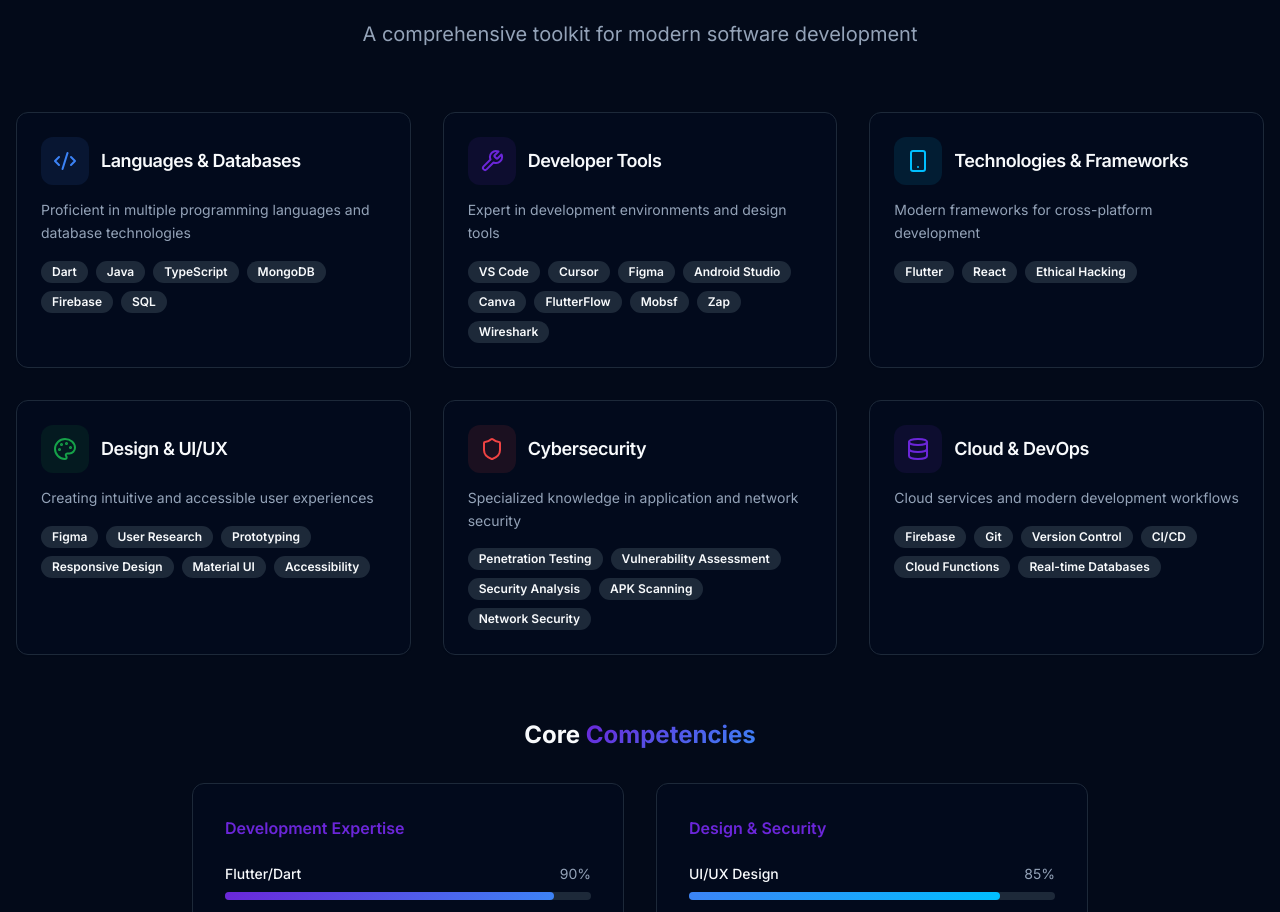
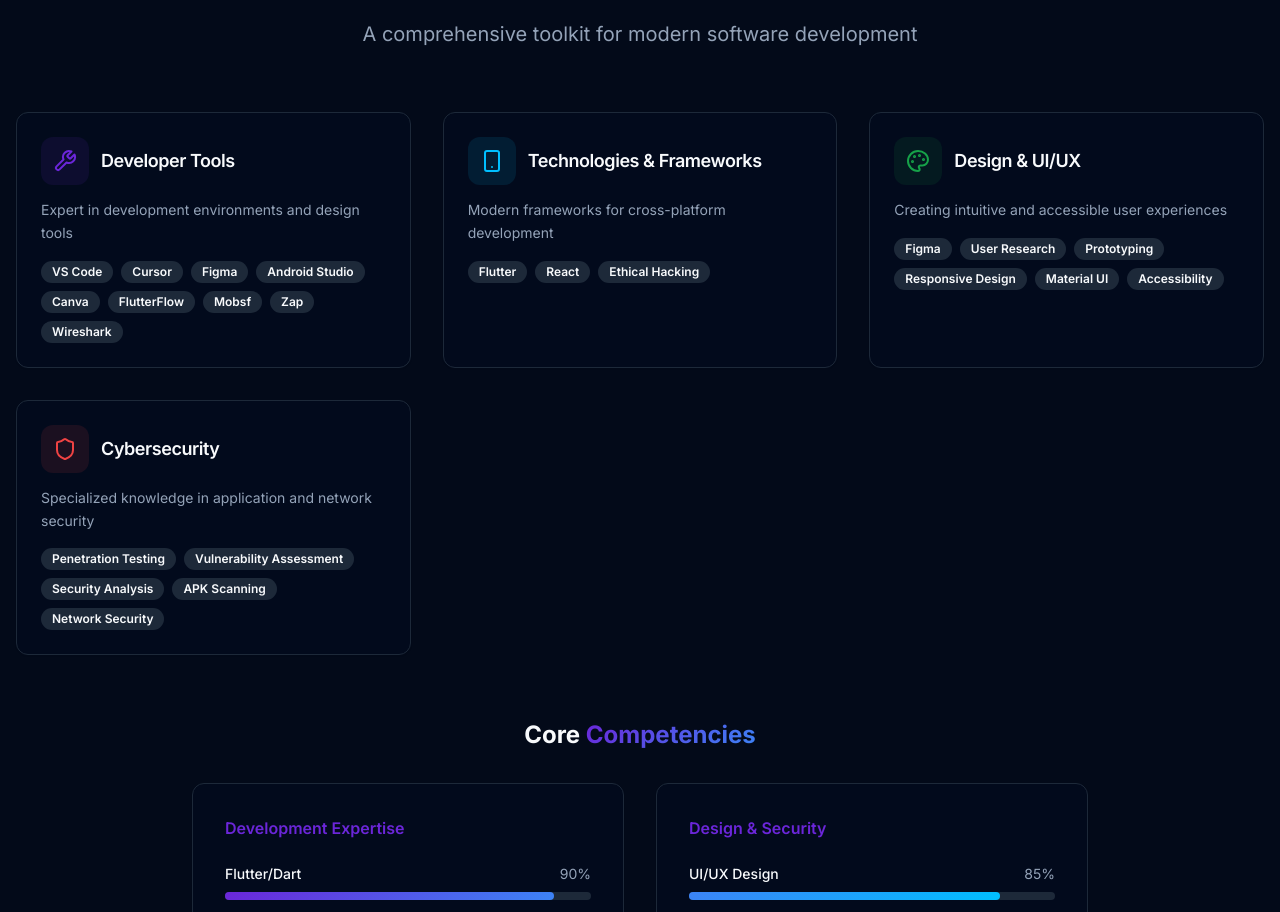
Before and after one commit to achy02/anchalportfolio, a React (Vite) app: page / in a window 1280 px wide. Shown: the part 4758-5670 px from the top of the page. Built offline with nearby package versions, Linux system fonts and the light colour scheme.

Commit message:
Update Skills.tsx

```diff
--- a/src/components/Skills.tsx
+++ b/src/components/Skills.tsx
@@ -4,14 +4,14 @@ import { Code2, Palette, Shield, Database, Wrench, Smartphone } from 'lucide-rea
 
 export const Skills = () => {
   const skillCategories = [
-    {
-      title: "Languages & Databases",
-      icon: <Code2 className="w-6 h-6" />,
-      color: "text-tech-blue",
-      bgColor: "bg-tech-blue/10",
-      skills: ["Dart", "Java", "TypeScript", "MongoDB", "Firebase", "SQL"],
-      description: "Proficient in multiple programming languages and database technologies"
-    },
+    // {
+    //   title: "Languages & Databases",
+    //   icon: <Code2 className="w-6 h-6" />,
+    //   color: "text-tech-blue",
+    //   bgColor: "bg-tech-blue/10",
+    //   skills: ["Dart", "Java", "TypeScript", "MongoDB", "Firebase", "SQL"],
+    //   description: "Proficient in multiple programming languages and database technologies"
+    // },
     {
       title: "Developer Tools",
       icon: <Wrench className="w-6 h-6" />,
@@ -44,14 +44,14 @@ export const Skills = () => {
       skills: ["Penetration Testing", "Vulnerability Assessment", "Security Analysis", "APK Scanning", "Network Security"],
       description: "Specialized knowledge in application and network security"
     },
-    {
-      title: "Cloud & DevOps",
-      icon: <Database className="w-6 h-6" />,
-      color: "text-primary",
-      bgColor: "bg-primary/10",
-      skills: ["Firebase", "Git", "Version Control", "CI/CD", "Cloud Functions", "Real-time Databases"],
-      description: "Cloud services and modern development workflows"
-    }
+    // {
+    //   title: "Cloud & DevOps",
+    //   icon: <Database className="w-6 h-6" />,
+    //   color: "text-primary",
+    //   bgColor: "bg-primary/10",
+    //   skills: ["Firebase", "Git", "Version Control", "CI/CD", "Cloud Functions", "Real-time Databases"],
+    //   description: "Cloud services and modern development workflows"
+    // }
   ];
 
   return (
```
